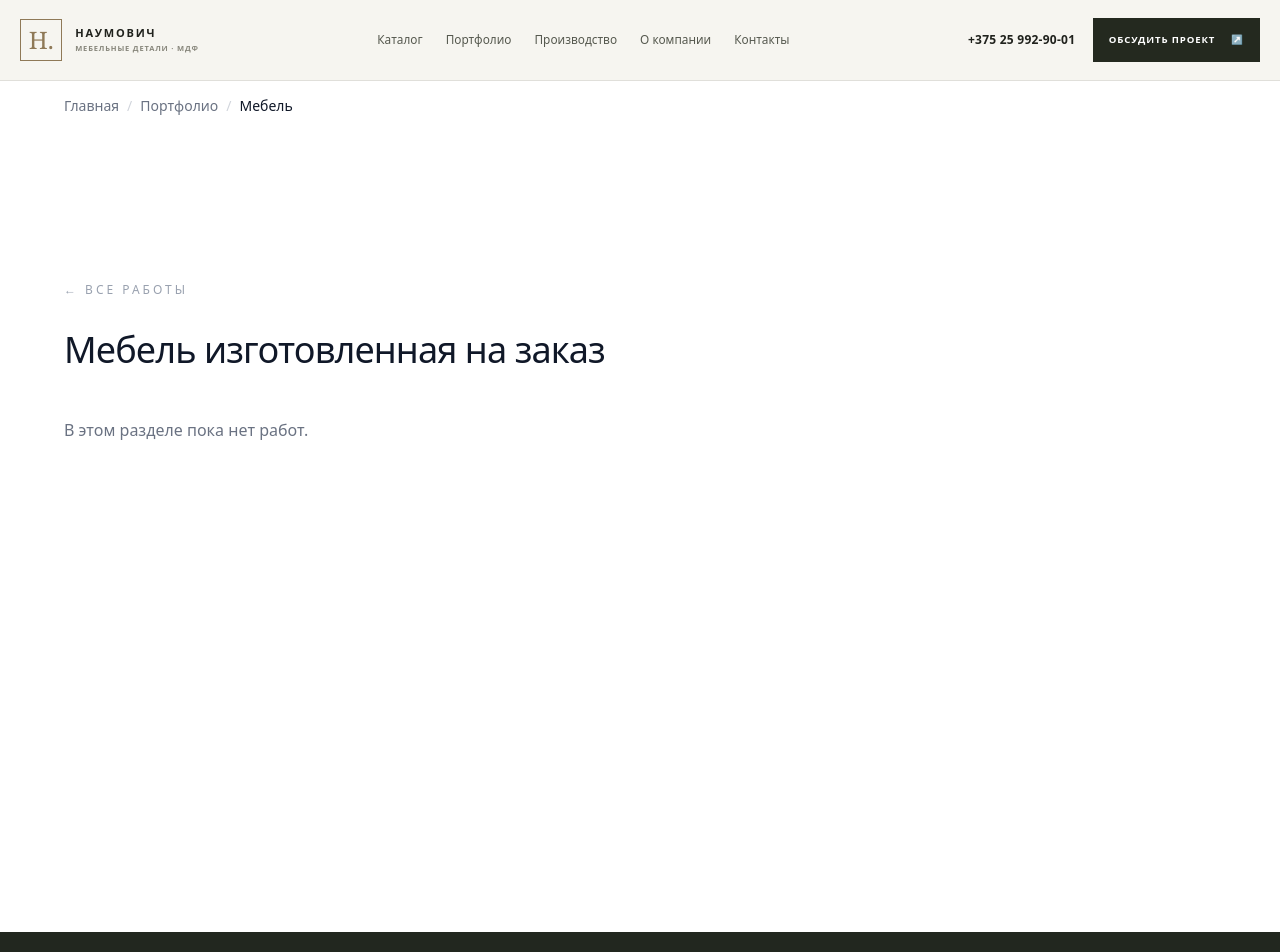
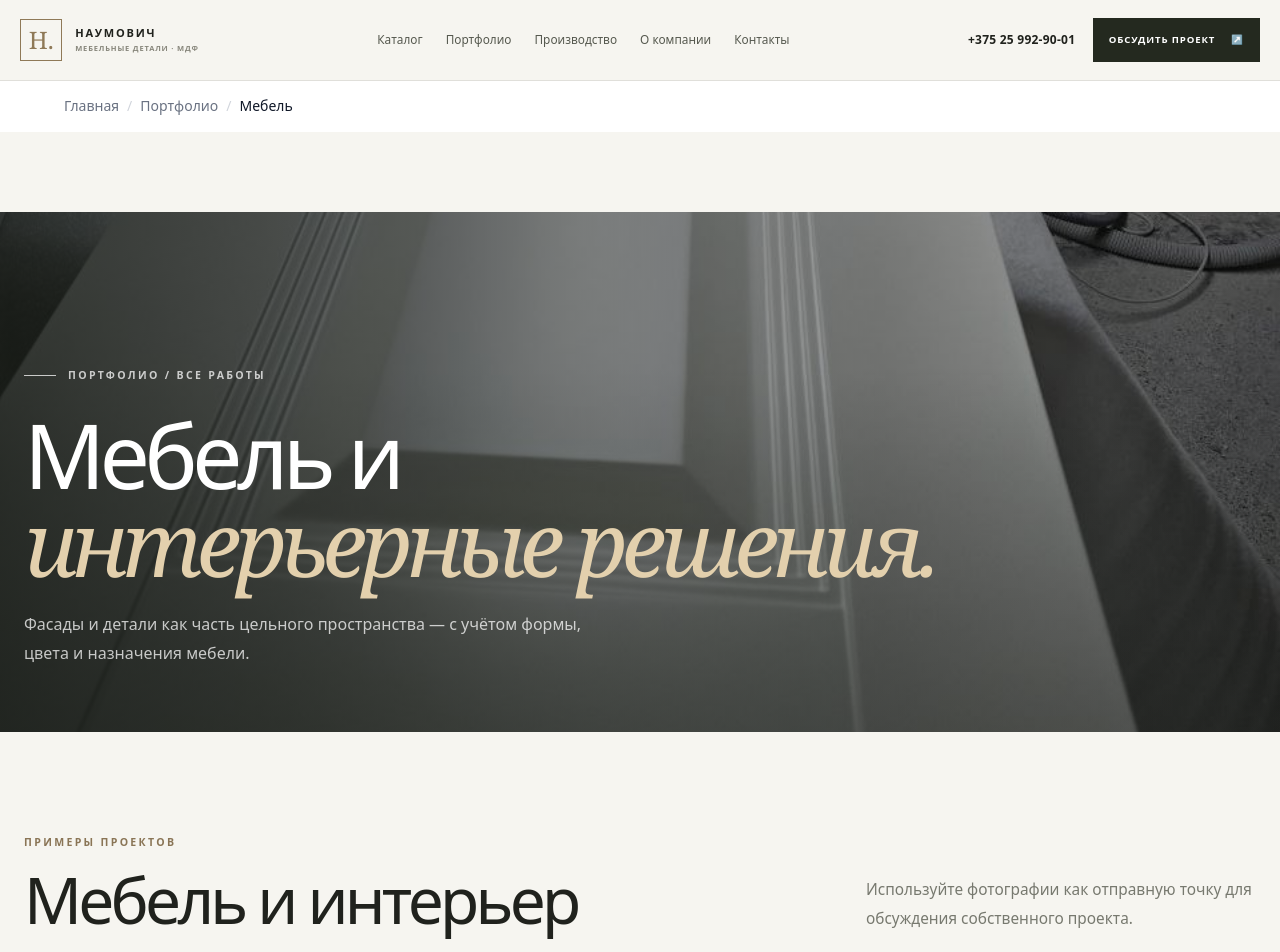
Before and after one commit to IljaBelousow/naumovich-site, a Next.js app: page /portfolio/furniture in a window 1280 px wide. Shown: the top 952 px of the page. Built offline with nearby package versions, Linux system fonts and the light colour scheme.

Commit message:
Redesign furniture portfolio page

```diff
--- a/src/app/portfolio/furniture/page.tsx
+++ b/src/app/portfolio/furniture/page.tsx
@@ -2,31 +2,12 @@ import Link from "next/link";
 import Image from "next/image";
 import { facades } from "@/data/facades";
 
-export const metadata = { title: "Мебель на заказ — ИП Наумович" };
+export const metadata = { title: "Мебель и интерьер — портфолио | ИП Наумович" };
 
 export default function PortfolioFurniturePage() {
-  const items = facades.filter(f => f.category === "work_furniture");
-
-  return (
-    <main className="w-full bg-white pt-20 min-h-screen">
-      <div className="w-full px-5 py-16 sm:px-8 lg:px-12 xl:px-16">
-        <Link href="/portfolio" className="text-xs uppercase tracking-[0.25em] text-gray-400 hover:text-gray-900 mb-8 inline-block">
-          ← Все работы
-        </Link>
-
-        <h1 className="text-4xl font-extralight tracking-tight text-gray-900 mb-12">Мебель изготовленная на заказ</h1>
-
-        <div className="grid grid-cols-2 sm:grid-cols-3 lg:grid-cols-4 gap-6">
-           {items.length === 0 ? <p className="text-gray-500">В этом разделе пока нет работ.</p> : items.map((item) => (
-            <Link key={item.slug} href={`/portfolio/${item.slug}`} className="group block">
-              <div className="relative aspect-[3/4] w-full overflow-hidden bg-gray-100">
-                <Image src={item.image} alt={item.name} fill className="object-cover group-hover:scale-105 transition-transform duration-500" />
-              </div>
-              <h3 className="mt-3 text-sm font-medium text-gray-900">{item.name}</h3>
-            </Link>
-          ))}
-        </div>
-      </div>
-    </main>
-  );
+  const items = facades.filter((f) => f.category === "work_furniture");
+  return <main className="site-main">
+    <section className="catalog-hero page-hero--portfolio"><Image src="/images/catalog2/photo1/5195250767357484499.jpg" alt="Мебельный проект" fill priority sizes="100vw" className="catalog-hero__image" /><div className="catalog-hero__overlay" /><div className="page-shell catalog-hero__content"><Link href="/portfolio" className="eyebrow eyebrow--light"><span /> Портфолио / Все работы</Link><h1>Мебель и<br /><em>интерьерные решения.</em></h1><p>Фасады и детали как часть цельного пространства — с учётом формы, цвета и назначения мебели.</p></div></section>
+    <section className="page-shell section-space"><div className="section-heading"><div><p className="eyebrow">Примеры проектов</p><h2>Мебель и интерьер</h2></div><p>Используйте фотографии как отправную точку для обсуждения собственного проекта.</p></div>{items.length ? <div className="portfolio-grid">{items.map((item,index)=><Link key={item.slug} href={`/portfolio/${item.slug}`} className="portfolio-card"><div className="portfolio-card__image"><Image src={item.image} alt={item.name} fill sizes="(max-width:650px) 50vw,25vw" className="object-cover" /><span>ПРОЕКТ / {String(index+1).padStart(2,"0")}</span></div><h3>{item.name}</h3><p>{item.description || "Индивидуальный мебельный проект"}</p></Link>)}</div> : <div className="portfolio-empty"><p>Подборка мебельных проектов обновляется. Расскажите, какая задача стоит перед вами, и мы обсудим возможные решения.</p><Link href="/contacts" className="text-link">Обсудить свой проект <span>↗</span></Link></div>}</section>
+  </main>;
 }
```
